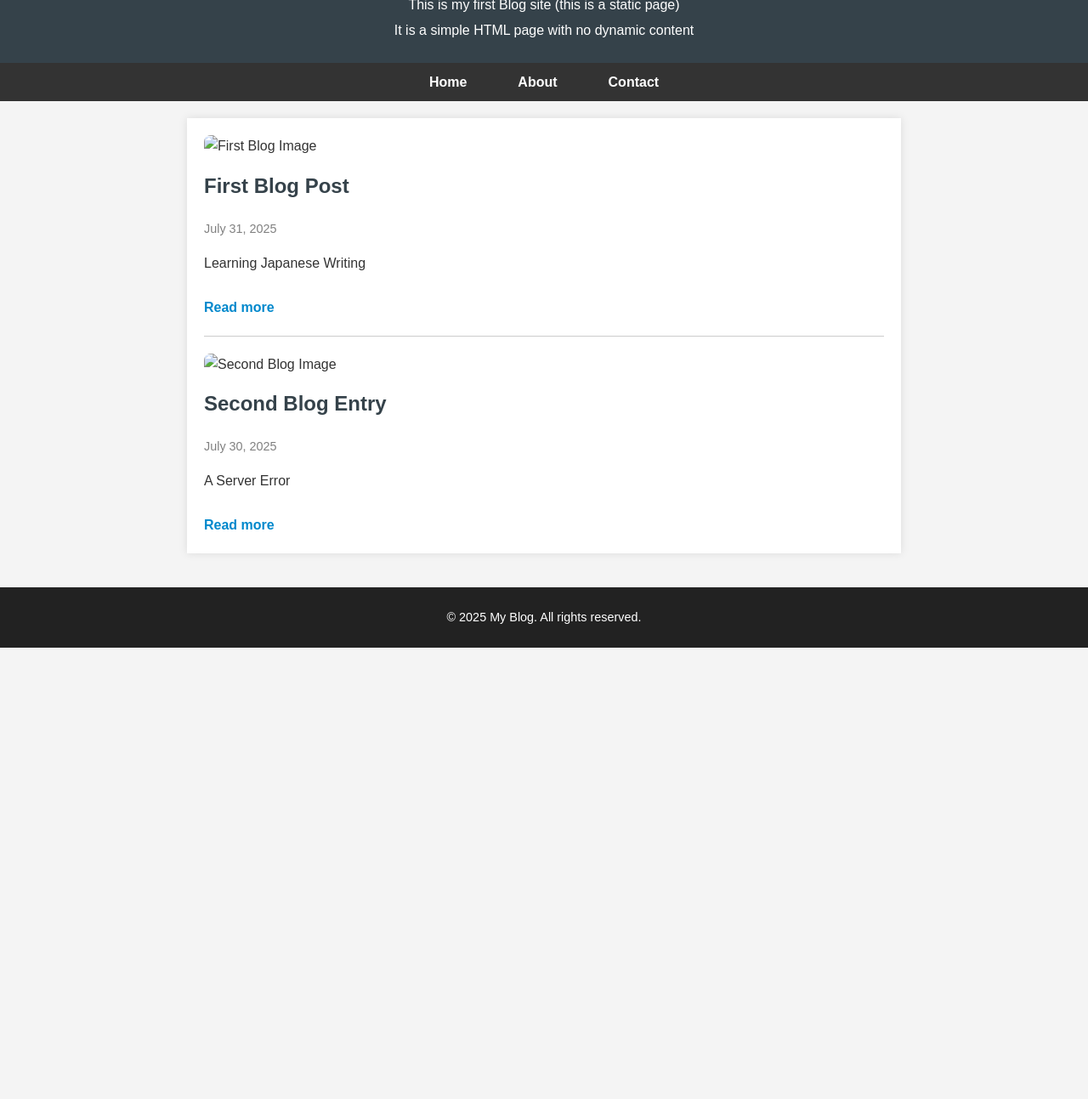
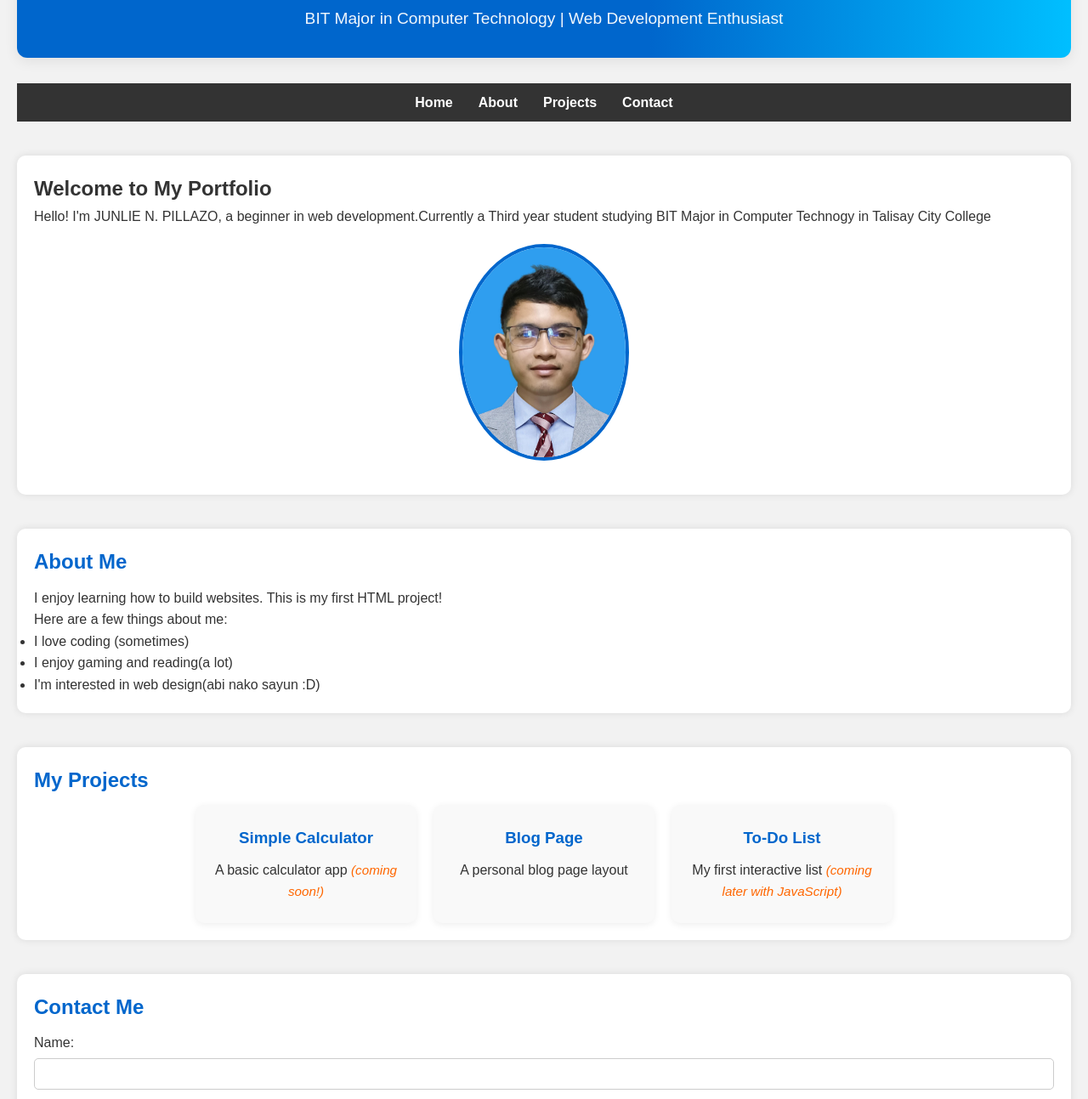
Before and after one commit to Jackal605/Junlienp, a plain HTML site: page index.html in a window 1280 px wide. Shown: the part 127-1420 px from the top of the page at 85% size. Before the commit the page ends 889 px from the top, so only its background shows below. Drawn offline with Linux system fonts and the light colour scheme.

Commit message:
Add files via upload

```diff
--- a/index.html
+++ b/index.html
@@ -2,46 +2,87 @@
 <html lang="en">
 <head>
   <meta charset="UTF-8" />
-  <meta name="viewport" content="width=device-width, initial-scale=1" />
-  <title>My Blog</title>
-  <link rel="stylesheet" href="style.css" />
+  <meta name="viewport" content="width=device-width, initial-scale=1.0" />
+  <title>My Portfolio</title>
+   <link rel="stylesheet" href="style.css" />
 </head>
 <body>
-  <header>
-    <h1>My Personal Blog</h1>
-    <p>Sharing thoughts, ideas, and stories</p>
-    <p>This is my first Blog site (this is a static page)</p>
-    <p>It is a simple HTML page with no dynamic content</p>
+  <!-- Header Section -->
+  <header class="main-header">
+    <h1>JUNLIE N. PILLAZO</h1>
+    <p>BIT Major in Computer Technology | Web Development Enthusiast</p>
   </header>
 
+  <!-- Navigation -->
   <nav>
     <ul>
-      <li><a href="index.html">Home</a></li>
-      <li><a href="about.html">About</a></li>
-      <li><a href="contact.html">Contact</a></li>
+      <li><a href="#home">Home</a></li>
+      <li><a href="#about">About</a></li>
+      <li><a href="#projects">Projects</a></li>
+      <li><a href="#contact">Contact</a></li>
     </ul>
   </nav>
 
-  <main>
-    <article class="post">
-      <img src="images/post1.jpg" alt="First Blog Image" class="post-img" />
-      <h2>First Blog Post</h2>
-      <p class="date">July 31, 2025</p>
-      <p>Learning Japanese Writing</p>
-      <a href="post1.html">Read more</a>
-    </article>
+  <!-- Home Section -->
+  <section id="home">
+    <h1>Welcome to My Portfolio</h1>
+    <p>Hello! I'm JUNLIE N. PILLAZO, a beginner in web development.Currently a Third year
+        student studying BIT Major in Computer Technogy in Talisay City College</p>
+    <img src="profile.jpg" alt="My Profile Picture" width="200" />
+  </section>
 
-    <article class="post">
-      <img src="images/post2.jpg" alt="Second Blog Image" class="post-img" />
-      <h2>Second Blog Entry</h2>
-      <p class="date">July 30, 2025</p>
-      <p>A Server Error</p>
-      <a href="post2.html">Read more</a>
-    </article>
-  </main>
+  <!-- About Section -->
+  <section id="about">
+    <h2>About Me</h2>
+    <p>I enjoy learning how to build websites. This is my first HTML project!</p>
+    <p>Here are a few things about me:</p>
+    <ul>
+      <li>I love coding (sometimes)</li>
+      <li>I enjoy gaming and reading(a lot)</li>
+      <li>I'm interested in web design(abi nako sayun :D)</li>
+    </ul>
+  </section>
 
+  <!-- Projects Section -->
+  <section id="projects">
+    <h2>My Projects</h2>
+    <div class="project-cards">
+      <div class="project-card">
+        <h3>Simple Calculator</h3>
+        <p>A basic calculator app <span class="coming-soon">(coming soon!)</span></p>
+      </div>
+      <div class="project-card">
+        <h3>Blog Page</h3>
+        <p>A personal blog page layout</p>
+      </div>
+      <div class="project-card">
+        <h3>To-Do List</h3>
+        <p>My first interactive list <span class="coming-soon">(coming later with JavaScript)</span></p>
+      </div>
+    </div>
+  </section>
+
+  <!-- Contact Section -->
+  <section id="contact">
+    <h2>Contact Me</h2>
+    <form>
+      <label for="name">Name:</label><br />
+      <input type="text" id="name" name="name" /><br /><br />
+
+      <label for="email">Email:</label><br />
+      <input type="email" id="email" name="email" /><br /><br />
+
+      <label for="message">Message:</label><br />
+      <textarea id="message" name="message" rows="4" cols="30"></textarea><br /><br />
+
+      <button type="submit">Send</button>
+    </form>
+  </section>
+
+  <!-- Footer -->
   <footer>
-    <p>© 2025 My Blog. All rights reserved.</p>
+    <p>&copy; 2025 Junlie PIllazo. All rights reserved.</p>
   </footer>
+
 </body>
 </html>
--- a/style.css
+++ b/style.css
@@ -1,117 +1,154 @@
-/* Base styles */
+/* General Reset */
+* {
+  margin: 0;
+  padding: 0;
+  box-sizing: border-box;
+}
+
+/* Body */
 body {
   font-family: Arial, sans-serif;
   line-height: 1.6;
-  margin: 0;
-  padding: 0;
-  background: #f4f4f4;
+  background-color: #f2f2f2;
   color: #333;
+  padding: 20px;
 }
 
-/* Header styles */
-header {
-  background: #35424a;
-  color: #fff;
-  padding: 20px 0;
-  text-align: center;
-}
-
-header h1 {
-  margin: 0;
-  font-size: 2.5em;
-}
-
-header p {
-  margin: 5px 0;
-}
-
-/* Navigation styles */
-nav {
-  background: #333;
-}
-
+/* Navigation */
 nav ul {
+  list-style: none;
   display: flex;
   justify-content: center;
-  padding: 0;
-  list-style: none;
-  margin: 0;
+  background-color: #333;
+  padding: 10px 0;
 }
 
 nav ul li {
-  margin: 0 20px;
+  margin: 0 15px;
 }
 
 nav ul li a {
   color: white;
   text-decoration: none;
   font-weight: bold;
-  padding: 10px;
-  display: block;
 }
 
 nav ul li a:hover {
-  background-color: #555;
+  color: #ffcc00;
+}
+
+/* Header */
+.main-header {
+  background: linear-gradient(90deg, #0066cc 60%, #00bfff 100%);
+  color: white;
+  text-align: center;
+  padding: 40px 10px 30px 10px;
+  border-radius: 12px;
+  margin-bottom: 30px;
+  box-shadow: 0 4px 16px rgba(0,0,0,0.08);
+}
+
+.main-header h1 {
+  font-size: 2.5rem;
+  margin-bottom: 10px;
+  letter-spacing: 2px;
+}
+
+.main-header p {
+  font-size: 1.2rem;
+  opacity: 0.95;
+}
+
+/* Sections */
+section {
+  margin: 40px 0;
+  padding: 20px;
+  background-color: white;
+  border-radius: 10px;
+  box-shadow: 0 0 10px rgba(0, 0, 0, 0.1);
+}
+
+section h2 {
+  color: #0066cc;
+  margin-bottom: 10px;
+}
+
+/* Profile Image */
+#home img {
+  display: block;
+  margin: 20px auto;
+  border-radius: 50%;
+  border: 4px solid #0066cc;
+}
+
+/* Form */
+form input, form textarea {
+  width: 100%;
+  padding: 10px;
+  margin-top: 5px;
+  margin-bottom: 15px;
+  border: 1px solid #ccc;
   border-radius: 5px;
 }
 
-/* Main content */
-main {
-  max-width: 800px;
-  margin: 20px auto;
-  padding: 0 20px;
-  background: white;
-  box-shadow: 0 0 10px rgba(0, 0, 0, 0.1);
+form button {
+  background-color: #0066cc;
+  color: white;
+  border: none;
+  padding: 10px 20px;
+  border-radius: 5px;
+  cursor: pointer;
 }
 
-/* Blog posts */
-.post {
-  border-bottom: 1px solid #ccc;
-  padding: 20px 0;
+form button:hover {
+  background-color: #004999;
 }
 
-.post:last-child {
-  border-bottom: none;
+/* Project Cards */
+.project-cards {
+  display: flex;
+  flex-wrap: wrap;
+  gap: 20px;
+  justify-content: center;
 }
 
-.post h2 {
-  margin-top: 0;
-  color: #35424a;
+.project-card {
+  background: #f9f9f9;
+  border-radius: 10px;
+  box-shadow: 0 2px 8px rgba(0,0,0,0.07);
+  padding: 24px 18px;
+  width: 260px;
+  transition: transform 0.2s, box-shadow 0.2s;
+  text-align: center;
 }
 
-.post .date {
-  color: gray;
-  font-size: 0.9em;
+.project-card:hover {
+  transform: translateY(-8px) scale(1.03);
+  box-shadow: 0 8px 24px rgba(0,102,204,0.13);
+}
+
+.project-card h3 {
+  color: #0066cc;
   margin-bottom: 10px;
 }
 
-/* Post image */
-.post-img {
-  width: 100%;
-  height: auto;
-  margin-bottom: 15px;
-  border-radius: 8px;
+.coming-soon {
+  color: #ff6600;
+  font-size: 0.95em;
+  font-style: italic;
 }
 
-/* Read more link */
-.post a {
-  display: inline-block;
-  margin-top: 10px;
-  text-decoration: none;
-  color: #0088cc;
-  font-weight: bold;
+/* Footer */
+footer {
+  text-align: center;
+  margin-top: 40px;
+  color: #666;
 }
 
-.post a:hover {
-  text-decoration: underline;
+/* Responsive */
+@media (max-width: 900px) {
+  .project-cards {
+    flex-direction: column;
+    align-items: center;
+  }
 }
-
-/* Footer styles */
-footer {
-  text-align: center;
-  padding: 10px;
-  background: #222;
-  color: #fff;
-  margin-top: 40px;
-  font-size: 0.9em;
-}
```
